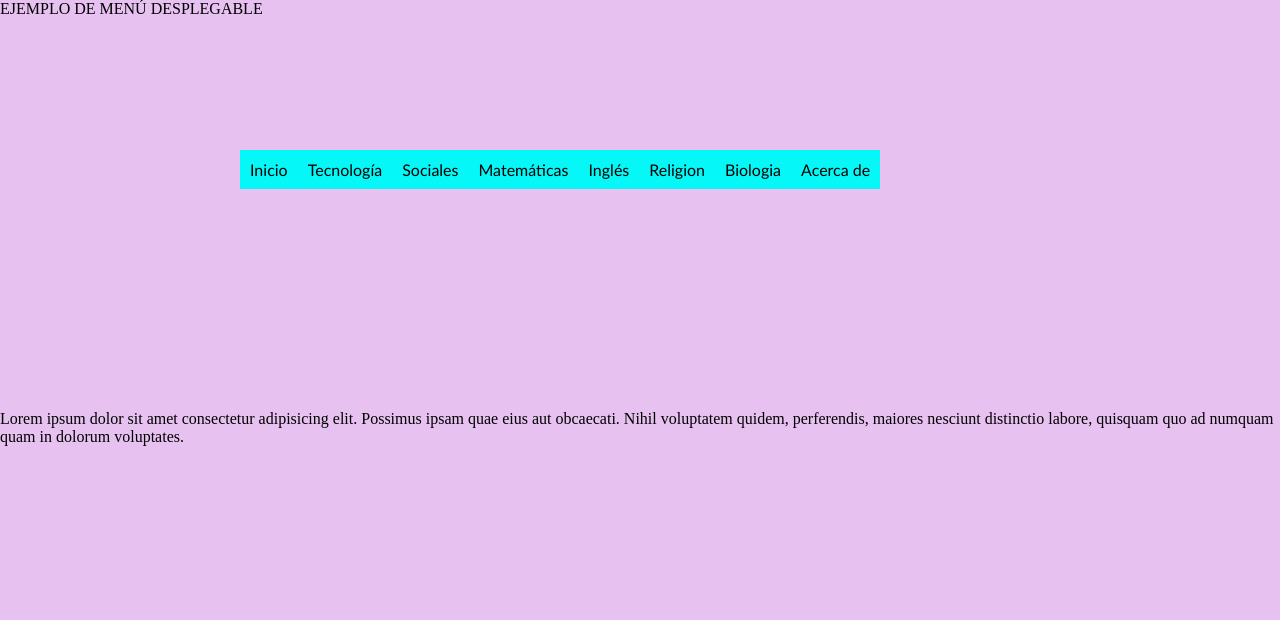
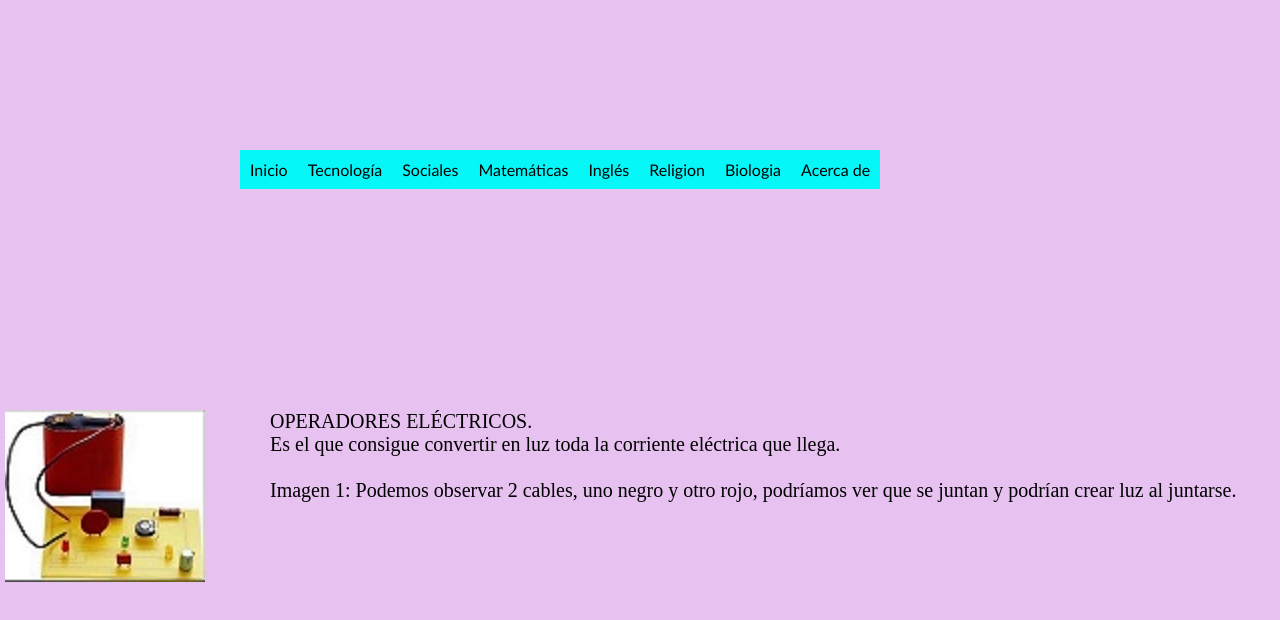
Before and after one commit to sofia20009/ProyectoFinal, a plain HTML site: page tecnologia3.html in a window 1280 px wide. Drawn offline with Linux system fonts and the light colour scheme.

Commit message:
actualizacion 25 de julio

```diff
--- a/estilos.css
+++ b/estilos.css
@@ -287,3 +287,53 @@
 
 
                             }
+                            .contenido{
+
+                                height: 280px;
+
+                                width: 100%;
+
+                                position: absolute;
+
+                                top: 410px;
+
+
+
+                                }
+
+
+
+                                .imagentecno{
+
+
+
+                                    background-repeat: no-repeat;
+
+                                    float:left;
+
+                                    height: 200px;
+
+                                    width: 260px;
+
+                                    margin-left: 5px;
+
+                                    margin-right:5px;
+
+                                    background-image: url("imagen\ 1\ tecno.jpeg");
+
+                                    }
+
+
+
+
+                                .textotecno{
+
+                                    text-align: justify;
+
+                                    color: rgb(0, 0, 0);
+
+                                    font-size: 20px;
+
+
+
+                                    }
--- a/tecnologia3.html
+++ b/tecnologia3.html
@@ -24,7 +24,7 @@
 
 <div class="encabezado">
 
-EJEMPLO DE MENÚ DESPLEGABLE
+
 
 </div>
 
@@ -206,11 +206,18 @@ EJEMPLO DE MENÚ DESPLEGABLE
 </div>
 
 <div class="contenido">
-    <div class="imagentecno">
+    <div class="imagentecno"></div>
+
+    <div class="textotecno">
+
+        OPERADORES ELÉCTRICOS. <br>
+
+        Es el que consigue convertir en luz toda la corriente eléctrica que llega. <br>
+        <br>
+        Imagen 1: Podemos observar 2 cables, uno negro y otro rojo, podríamos ver que se juntan y podrían crear luz al juntarse. <br>
 
     </div>
-<div class="textotecno">
-Lorem ipsum dolor sit amet consectetur adipisicing elit. Possimus ipsam quae eius aut obcaecati. Nihil voluptatem quidem, perferendis, maiores nesciunt distinctio labore, quisquam quo ad numquam quam in dolorum voluptates.
+
 </div>
 
 
```
Also changed, not shown: ingles2.html (+1 -1 lines), matematicas2.html (+1 -1 lines), imagen 1 tecno.jpeg (added), imagen 2 tecno.jpeg (added), imagen 3 tecno.jpeg (added).
